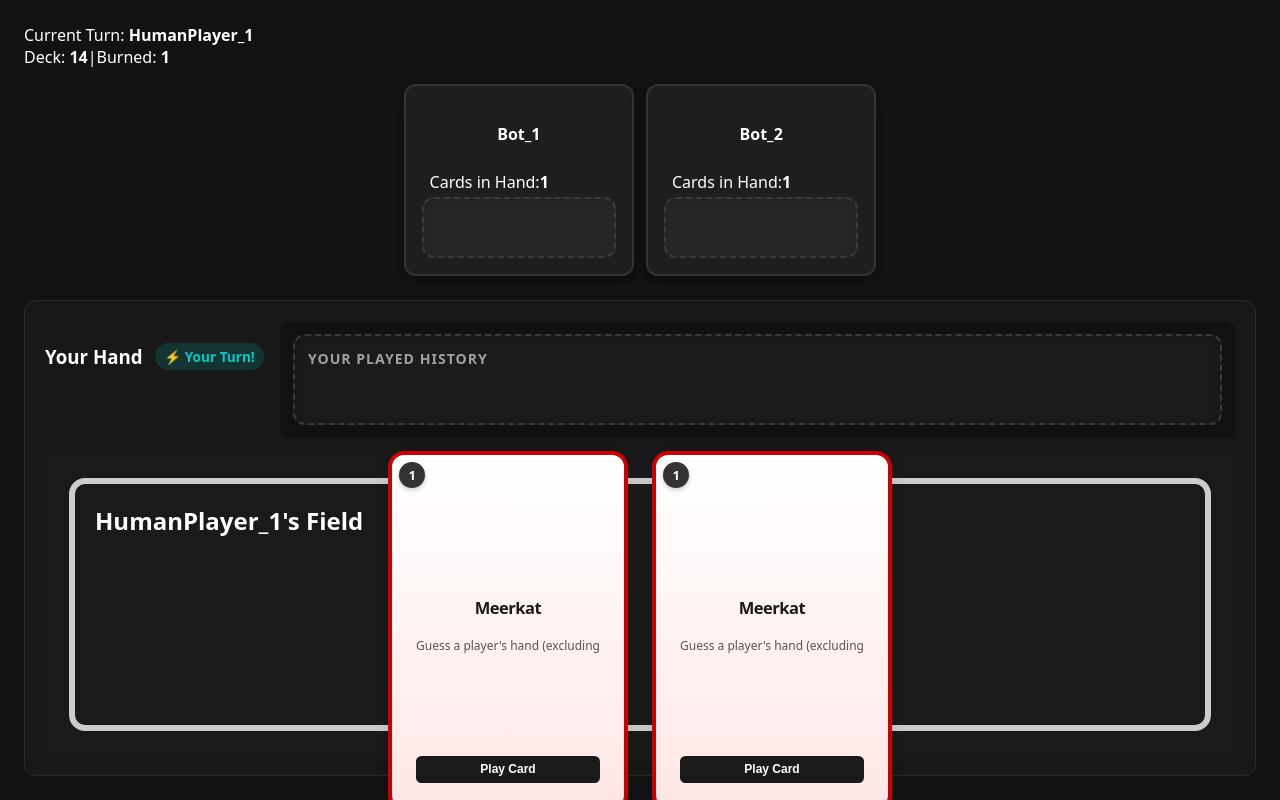
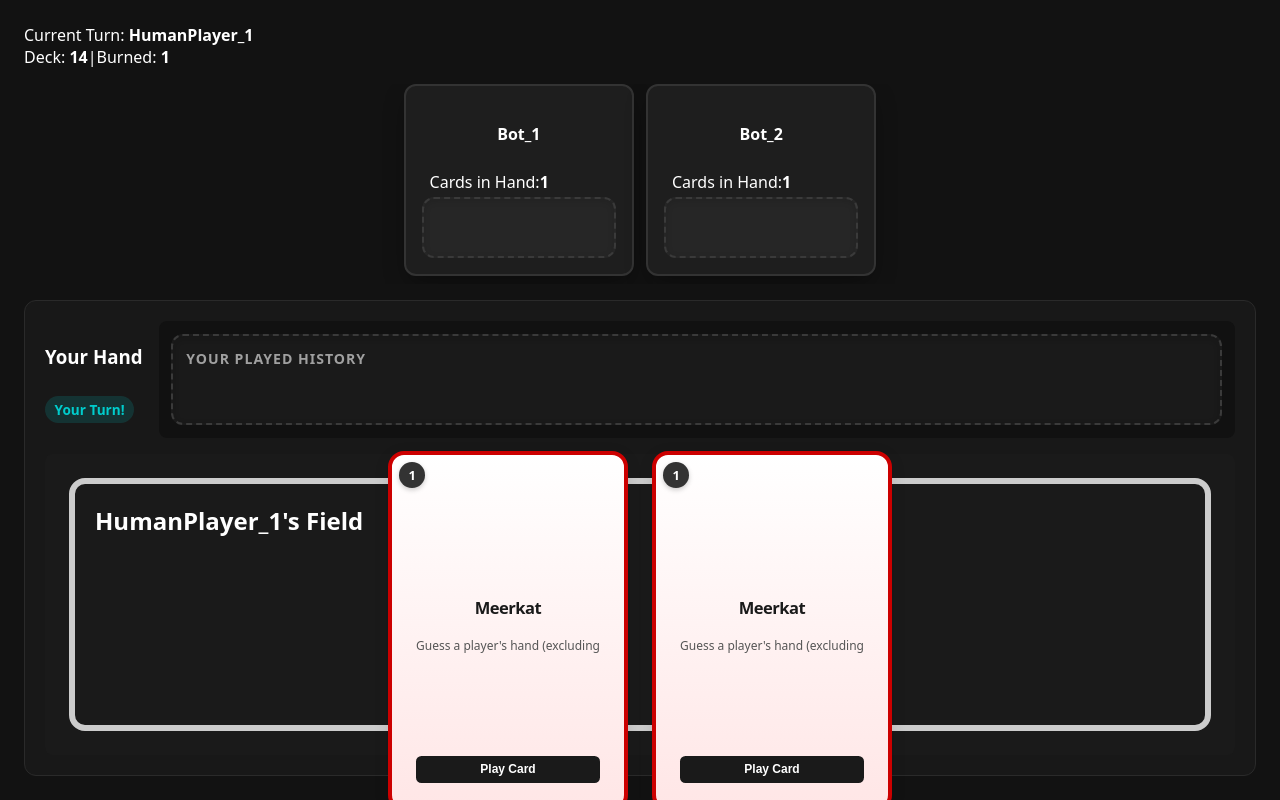
Before and after one commit to KyleCodeRespecter/ZooDeduce, a React (Vite) app: page / in a window 1280 px wide. Both pictures are taken after a click on the button "Play Game". Built offline with nearby package versions, Linux system fonts and the light colour scheme.

Commit message:
Fixing your turn placement

```diff
--- a/src/game/board/ClientWorkspace.tsx
+++ b/src/game/board/ClientWorkspace.tsx
@@ -19,13 +19,13 @@ export const ClientWorkspace: React.FC<ClientWorkspaceProps> = ({
         <div className="client-info-group">
           <div className="client-title-group">
             <h3>Your Hand</h3>
-            {isCurrentTurn && <span className="turn-badge">⚡ Your Turn!</span>}
           </div>
           <div className="status-badges">
             {isProtected && <span className="shield-badge">🛡️ Protected</span>}
             {isEliminated && (
               <strong className="eliminated-badge">💀 Eliminated</strong>
             )}
+            {isCurrentTurn && <span className="turn-badge">Your Turn!</span>}
           </div>
         </div>
 
```
